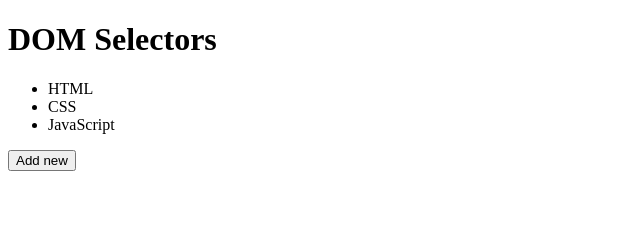
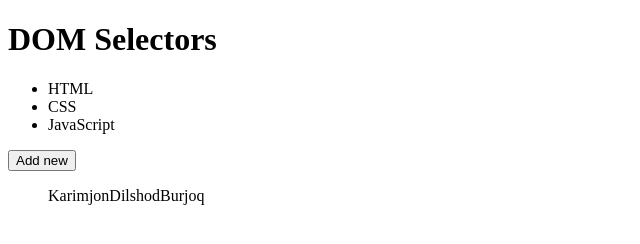
Before and after one commit to HJKMJK13/dars_44, a plain HTML site: page index.html in a window 1280 px wide. Shown: the whole page, without its empty margins (0-640 px from the left). Drawn offline with Linux system fonts and the light colour scheme.

Commit message:
innerHTML bilan TextContentning farqi haqida malumotlar berildi

```diff
--- a/index.html
+++ b/index.html
@@ -17,8 +17,7 @@
     </ul>
 
     <button id="click-btn">Add new</button>
-
-
+    <ol class="people-list"></ol>
 
     <script src="./main.js"></script>
 </body>
--- a/main.js
+++ b/main.js
@@ -10,4 +10,23 @@
 
 
 //innerHTML
-const title=document.getElementById("title")
+// const title=document.getElementById("title")
+// title.innerHTML ="<i>new text html</i>"
+
+// const names=["Dilshod","Ilhom","Karimjon"]
+// const ol=document.querySelector("ol")
+// names.forEach((name)=>{
+//     ol.innerHTML +=`<li>${name}</li>`
+// })
+
+// const names=["Karimjon","Dilshod","Burjoq"]
+// const ol=document.querySelector("ol")
+// names.forEach((name)=>{
+//     ol.innerHTML +=`<li>${name}</li>`
+// })
+
+const names=["Karimjon","Dilshod","Burjoq"]
+const ol=document.querySelector("ol")
+names.forEach((name)=>{
+    ol.textContent +=`${name}`
+})
```
